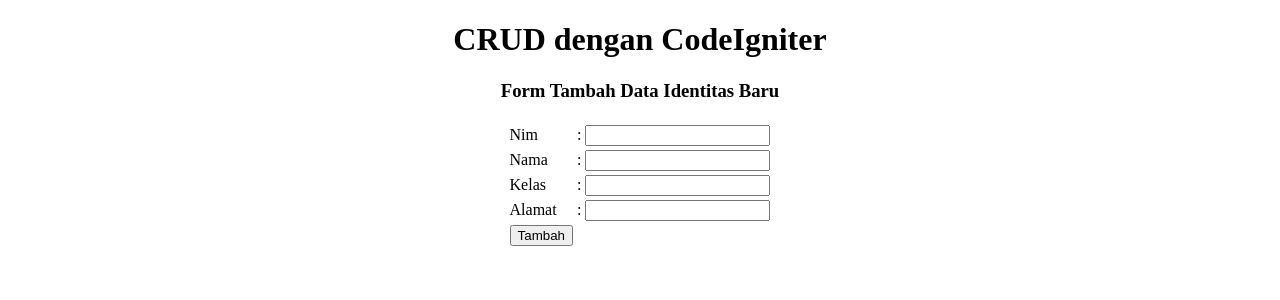
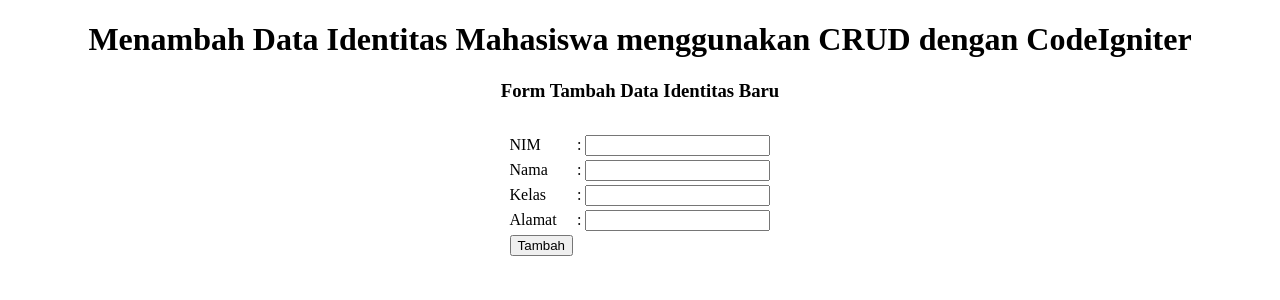
Before and after one commit to Dinikd/pra-uts-wp2, a CodeIgniter app: page /database/index.php/crud/tambah in a window 1280 px wide. Shown: the top 300 px of the page. Run offline with CodeIgniter, Linux system fonts and the light colour scheme.

Commit message:
Membuat Identitas Menggunakan CRUD

```diff
--- a/application/views/v_edit.php
+++ b/application/views/v_edit.php
@@ -6,14 +6,14 @@
    </head>
    <body>
       <center>
-         <h1>Crud dengan CodeIgniter</h1>
+         <h1>Mengedit Data Identitas Mahasiswa menggunakan Crud dengan CodeIgniter</h1>
          <h3>Form Edit Data Identitas</h3>
       </center>
       <?php foreach ($mhs as $u) { ?>
          <form action="<?php echo base_url() . 'crud/update'?>" method="post">
-            <table style="margin:20px auto;">
+            <table style="margin:30px auto;">
                 <tr>
-                  <td>Nim</td>
+                  <td>NIM</td>
                   <td>:</td>
                   <td><input type="text" name="nim" value="<?php echo $u->nim ?>"></td>
                </tr>
--- a/application/views/v_input.php
+++ b/application/views/v_input.php
@@ -6,13 +6,13 @@
    </head>
    <body>
       <center>
-         <h1>CRUD dengan CodeIgniter</h1>
+         <h1>Menambah Data Identitas Mahasiswa menggunakan CRUD dengan CodeIgniter</h1>
          <h3>Form Tambah Data Identitas Baru</h3>
       </center>
          <form action="<?php echo base_url() . 'crud/tambah_aksi';?>" method="post">
-            <table style="margin:20px auto;">
+            <table style="margin:30px auto;">
                <tr>
-                  <td>Nim</td>
+                  <td>NIM</td>
                   <td>:</td>
                   <td><input type="text" name="nim" id=""></td>
                </tr>
--- a/application/views/v_tampil.php
+++ b/application/views/v_tampil.php
@@ -6,12 +6,12 @@
    </head>
    <body>
       <center>
-         <h1>Sistem CRUD dengan CodeIgniter</h1>
+         <h1>Daftar Identitas Mahasiswa Memakai Sistem CRUD dengan CodeIgniter</h1>
       </center>
       <center><?php echo anchor('crud/tambah', 'Tambah Data Identitas'); ?></center>
-      <table style="margin:30px auto;" border="1">
+      <table style="margin:30px auto;" border="3">
          <tr>
-            <th>Nim</th>
+            <th>NIM</th>
             <th>Nama</th>
             <th>Kelas</th>
             <th>Alamat</th>
```
